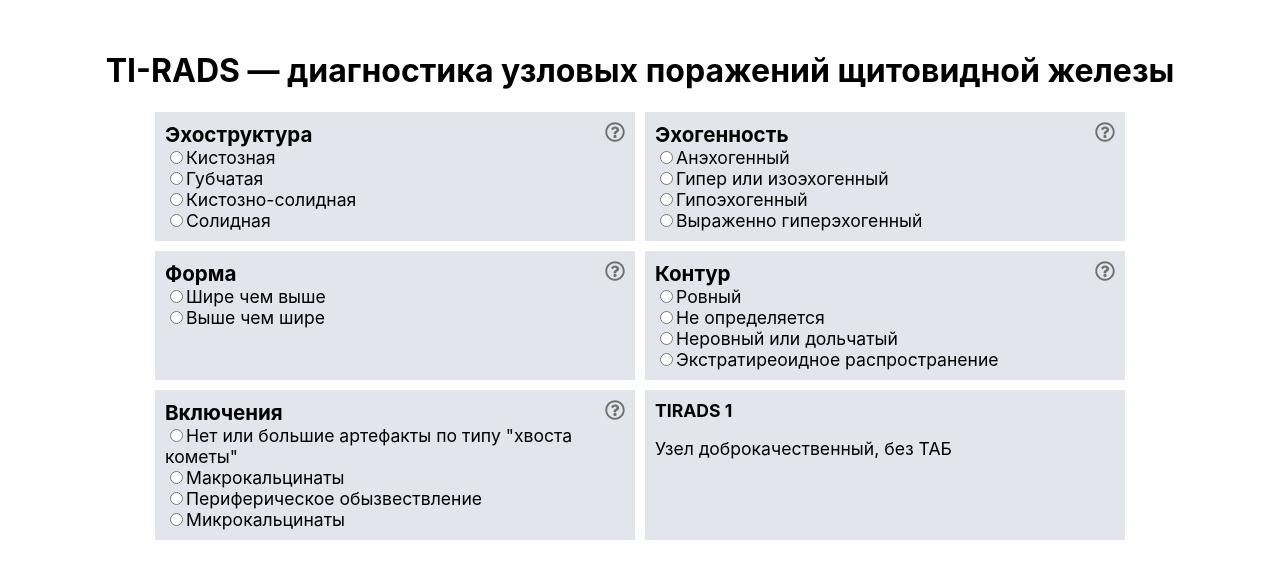
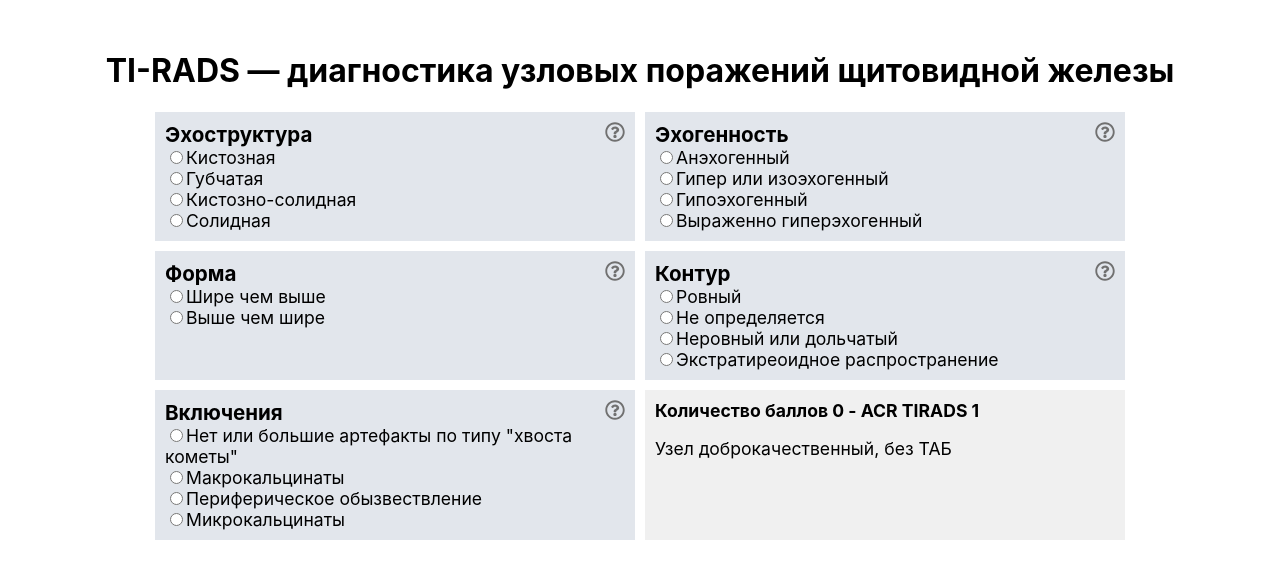
Before and after one commit to vadicusrad/acr-tirads, a React (Create React App) app: page / in a window 1280 px wide. Shown: the top 578 px of the page. Built offline with nearby package versions, Linux system fonts and the light colour scheme.

Commit message:
Add styles to description

```diff
--- /dev/null
+++ b/src/Components/NodeDescription/NodeDescription.css
@@ -0,0 +1,3 @@
+.nodeDescription {
+  background: rgb(240, 240, 240);
+}
--- a/src/Components/NodeDescription/NodeDescription.js
+++ b/src/Components/NodeDescription/NodeDescription.js
@@ -1,3 +1,5 @@
+import "./NodeDescription.css";
+
 function NodeDescription({ count }) {
   let tirads = 0;
   let descrText = "";
@@ -21,8 +23,10 @@ function NodeDescription({ count }) {
       "Вероятность рака значителная, ТАБ при узле 1см и более, УЗ контроль при узле размером 0.5см и более";
   }
   return (
-    <div className="nodeCriterion nodeDescription">
-      <h4>TIRADS {tirads}</h4>
+    <div className="nodeCriterion nodeDescription ">
+      <h4>
+        Количество баллов {count} - ACR TIRADS {tirads}
+      </h4>
 
       <p>{descrText}</p>
     </div>
--- a/src/Components/QuestionIcon/QuestionIcon.css
+++ b/src/Components/QuestionIcon/QuestionIcon.css
@@ -13,7 +13,7 @@
   background: white;
   position: absolute;
   top: 35px;
-  right: -6px;
+  right: -3px;
   z-index: 5;
   padding: 8px;
   box-shadow: 12px 13px 23px 7px rgba(34, 60, 80, 0.438);
```
